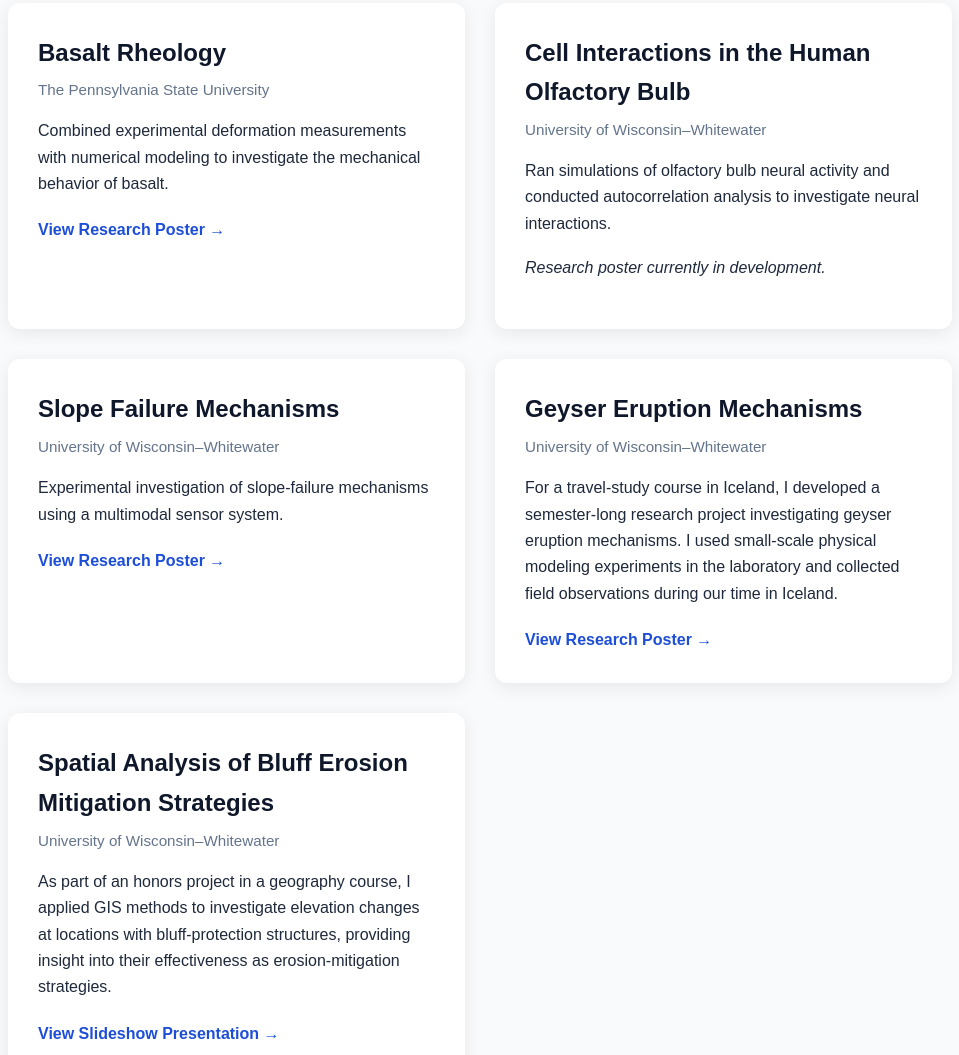
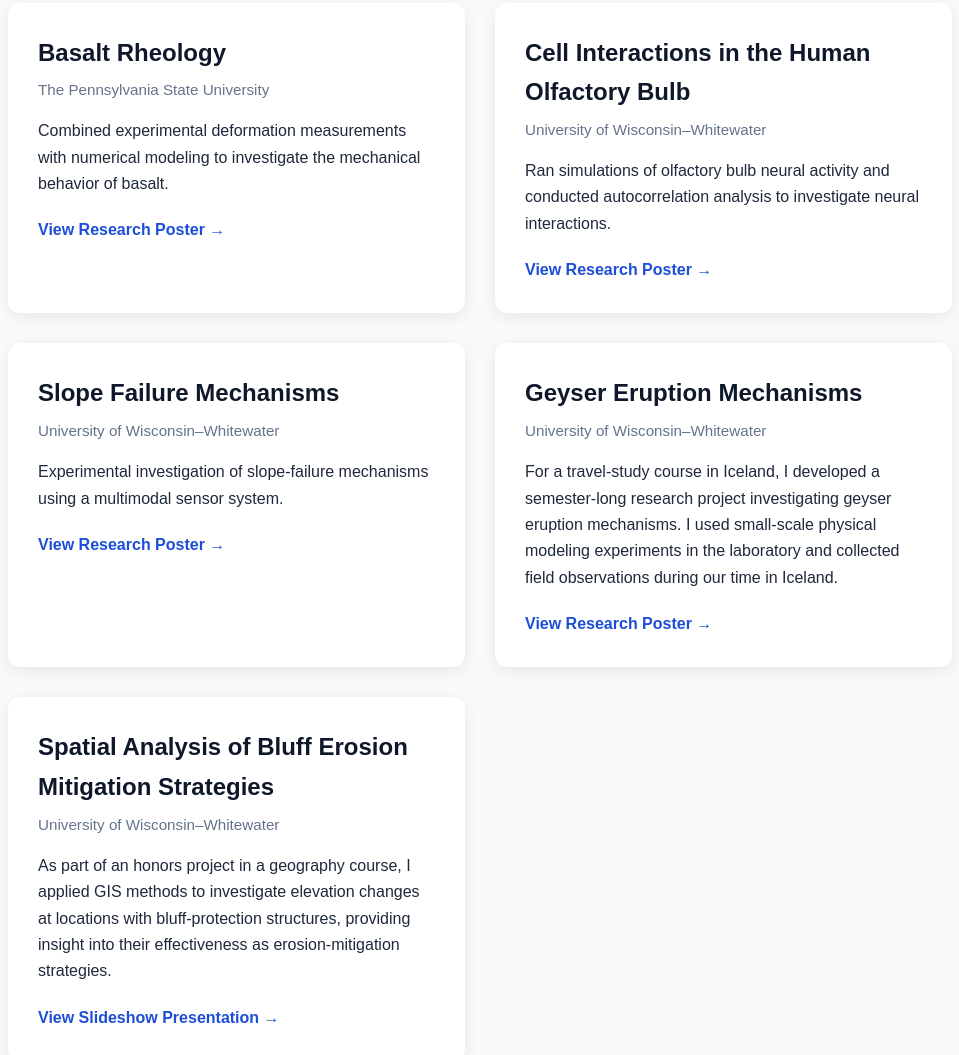
Before and after one commit to patinoluh02/patinoluh02.github.io, a plain HTML site: page portfolio.html in a window 1280 px wide. Shown: the part 896-1951 px from the top of the page, without its empty margins (160-1119 px from the left). Drawn offline with Linux system fonts and the light colour scheme.

Commit message:
Replace research poster text with a link

```diff
--- a/portfolio.html
+++ b/portfolio.html
@@ -240,9 +240,15 @@
             </p>
 
 
-            <p>
-                <em>Research poster currently in development.</em>
-            </p>
+            <a
+                class="project-link"
+                href="posters/Olfactory.pdf"
+                target="_blank"
+                rel="noopener noreferrer">
+
+                View Research Poster →
+
+            </a>
 
         </div>
 
```
